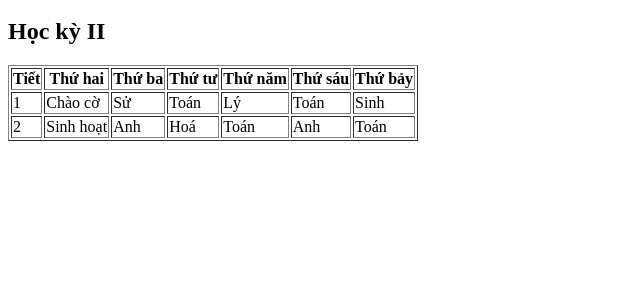
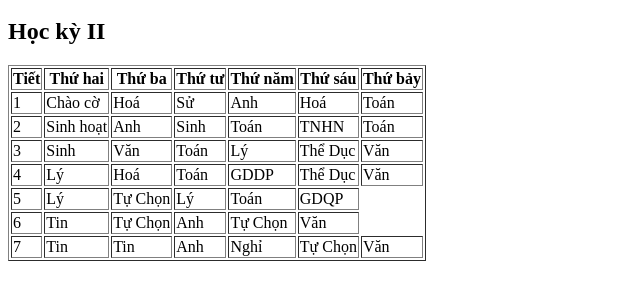
Before and after one commit to henryy-hub/loiminh-project-tam-co-nation, a plain HTML site: page index.html in a window 1280 px wide. Shown: the part 48-348 px from the top of the page, without its empty margins (0-640 px from the left). Drawn offline with Linux system fonts and the light colour scheme.

Commit message:
Update schedule in index.html

```diff
--- a/index.html
+++ b/index.html
@@ -10,11 +10,25 @@
         <th> Tiết</th> <th> Thứ hai</th> <th> Thứ ba</th> <th> Thứ tư</th> <th>Thứ năm</th><th>Thứ sáu</th> <th>Thứ bảy</th>
       </tr>
       <tr>
-        <td>1</td> <td>Chào cờ</td> <td>Sử</td> <td>Toán</td> <td>Lý</td> <td>Toán</td> <td>Sinh</td>
+        <td>1</td> <td>Chào cờ</td> <td>Hoá</td> <td>Sử</td> <td>Anh</td> <td>Hoá</td> <td>Toán</td>
       </tr>
       <tr>
-        <td>2</td> <td>Sinh hoạt</td> <td>Anh</td> <td>Hoá</td> <td>Toán</td> <td>Anh</td> <td>Toán</td>
+        <td>2</td> <td>Sinh hoạt</td> <td>Anh</td> <td>Sinh</td> <td>Toán</td> <td>TNHN</td> <td>Toán</td>
       </tr>
+       <tr>
+         <td>3</td> <td>Sinh</td> <td>Văn</td> <td>Toán</td> <td>Lý</td> <td>Thể Dục</td> <td>Văn</td>
+       </tr>
+        <tr>
+         <td>4</td> <td>Lý</td> <td>Hoá</td> <td>Toán</td> <td>GDDP</td> <td>Thể Dục</td> <td>Văn</td>
+        </tr>
+         <tr>
+          <td>5</td> <td>Lý</td> <td>Tự Chọn</td> <td>Lý</td> <td>Toán</td> <td>GDQP</td>
+         </tr>
+          <tr>
+          <td>6</td> <td>Tin</td> <td>Tự Chọn</td> <td>Anh</td> <td>Tự Chọn</td> <td>Văn</td>
+          </tr>
+           <tr>
+          <td>7</td> <td>Tin</td> <td>Tin</td> <td>Anh</td> <td>Nghỉ</td> <td>Tự Chọn</td> <td>Văn</td>
     </table>
   </body>
 </html>
```
